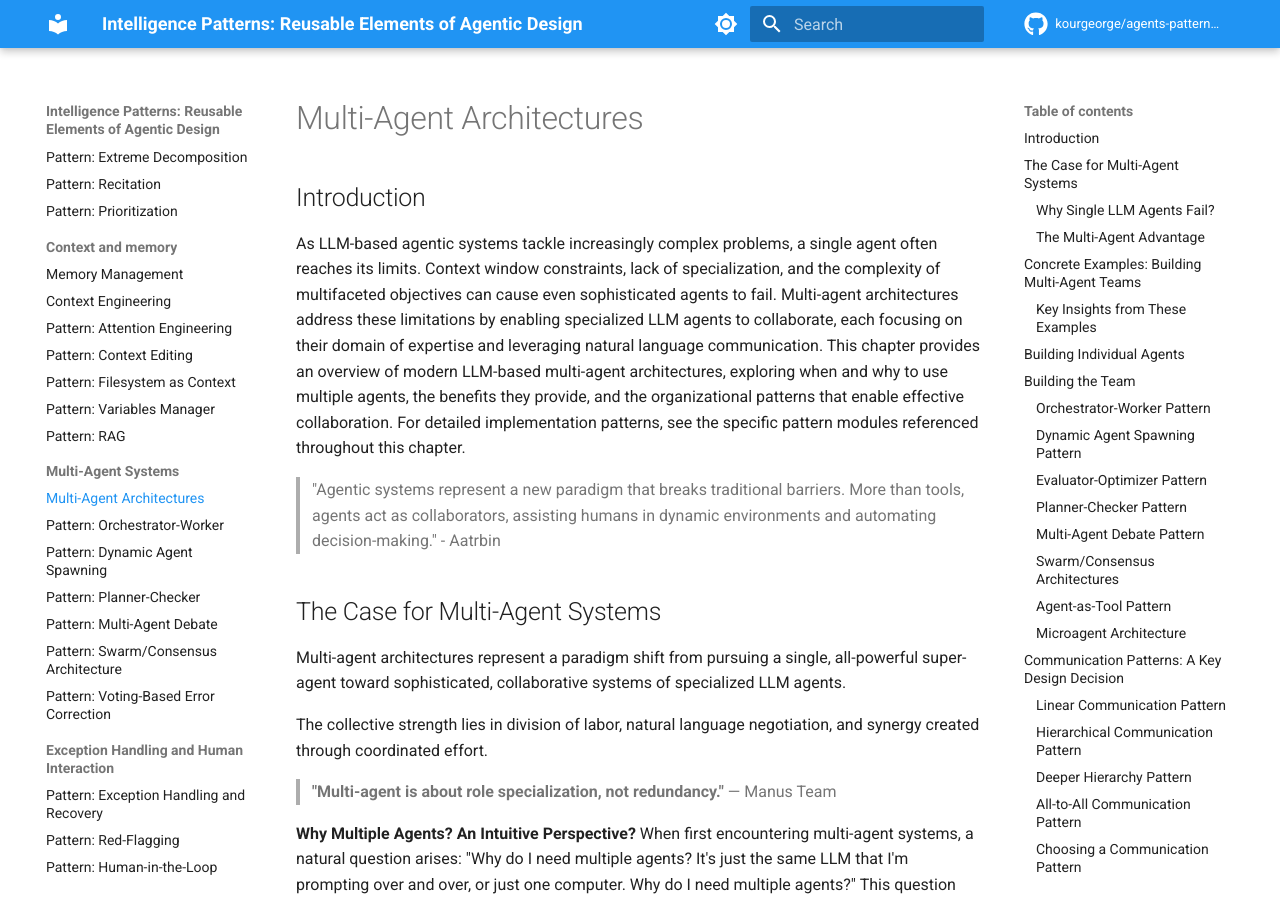
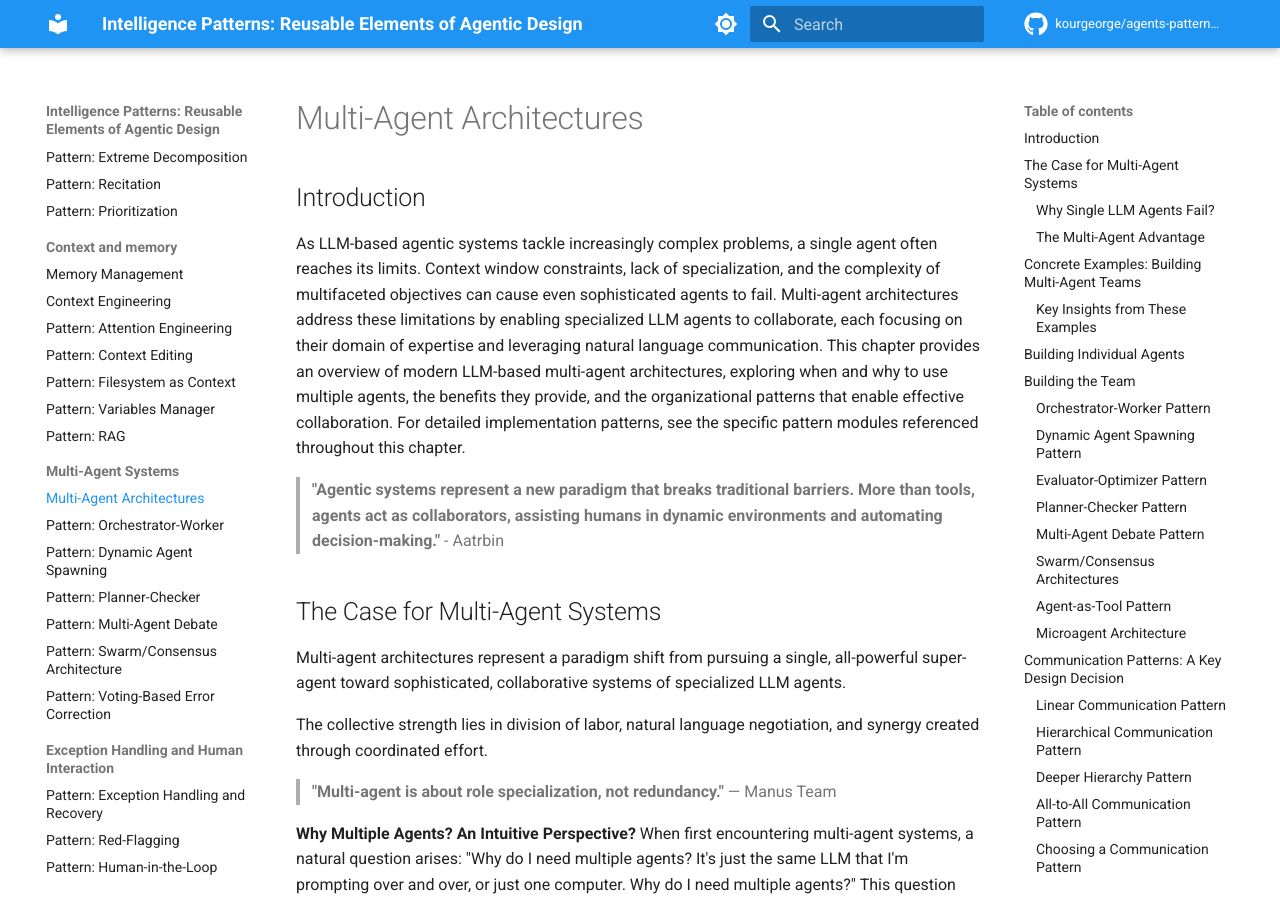
Before and after one commit to kourgeorge/agents-patterns-atlas, an MkDocs documentation site: the page built from docs/multi-agent.md, in a window 1280 px wide and 900 px high. Built offline with MkDocs 1.6.1 and Material for MkDocs 9.7.7, drawn with Linux system fonts in a browser that asks for light colours; comment, search, counter and statistics services are not loaded.

```diff
--- a/docs/multi-agent.md
+++ b/docs/multi-agent.md
@@ -8,7 +8,7 @@ Multi-agent architectures address these limitations by enabling specialized LLM
 This chapter provides an overview of modern LLM-based multi-agent architectures, exploring when and why to use multiple agents, the benefits they provide, and the organizational patterns that enable effective collaboration.
 For detailed implementation patterns, see the specific pattern modules referenced throughout this chapter.
 
-> "Agentic systems represent a new paradigm that breaks traditional barriers. More than tools, agents act as collaborators, assisting humans in dynamic environments and automating decision-making." - Aatrbin
+> **"Agentic systems represent a new paradigm that breaks traditional barriers. More than tools, agents act as collaborators, assisting humans in dynamic environments and automating decision-making."** - Aatrbin
 
 ## The Case for Multi-Agent Systems
 
```
